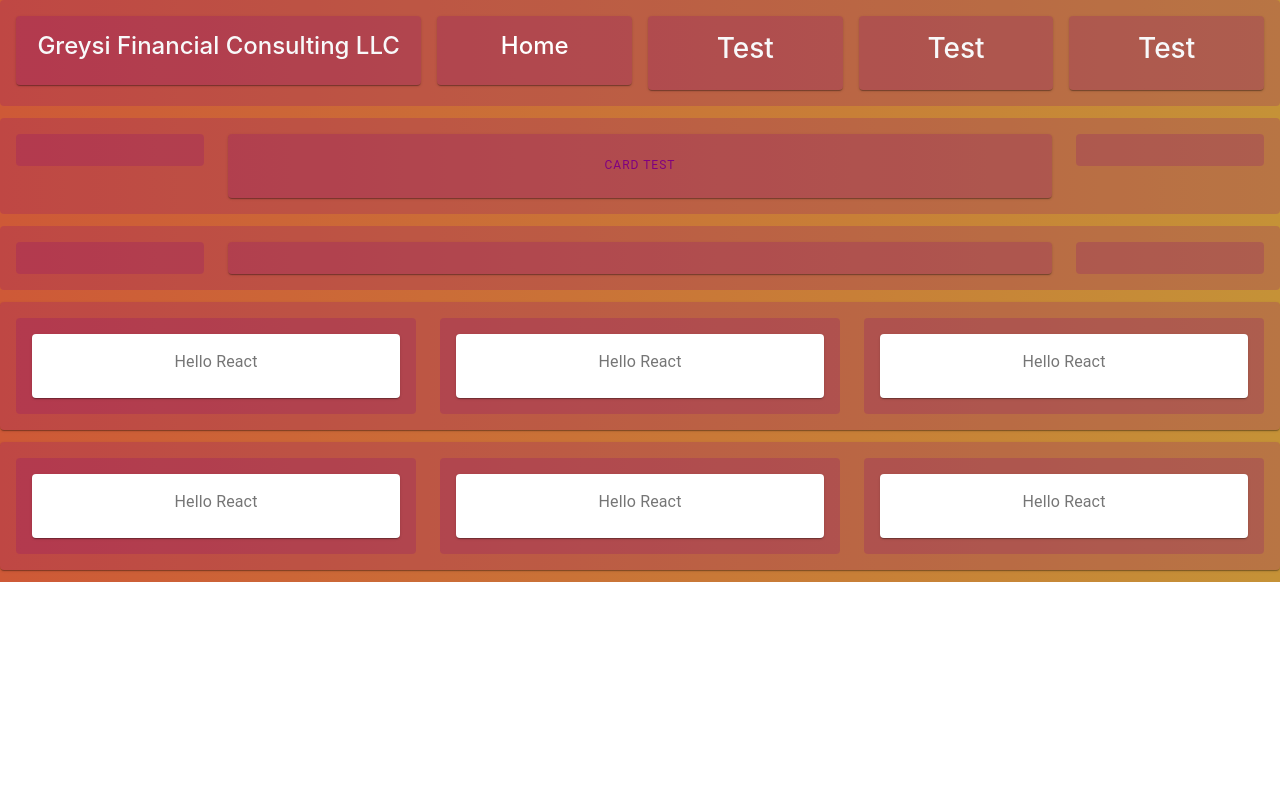
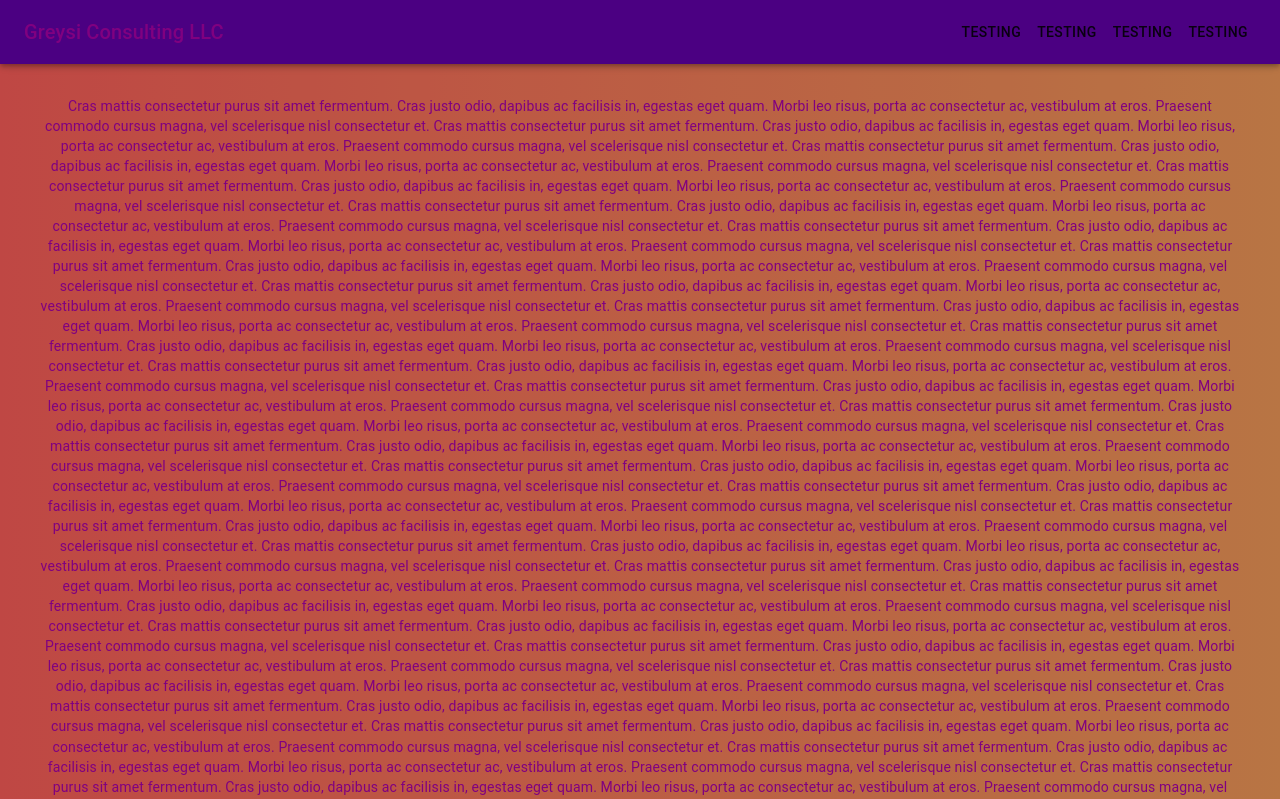
Before and after one commit to vonerikbarren/Material-UI-Sandbox, a React (Create React App) app in the folder client/: page /ConsultingHome in a window 1280 px wide. Shown: the top 799 px of the page. Built offline with nearby package versions, Linux system fonts and the light colour scheme.

Commit message:
4/9/20 - 2nd Commit - Learning about Container and completing a basic Navbar

```diff
--- a/client/src/View/ConsultingSite/ConsultingHome/ConsultingHome.js
+++ b/client/src/View/ConsultingSite/ConsultingHome/ConsultingHome.js
@@ -9,6 +9,8 @@ import Typography from '@material-ui/core/Typography';
 import Card from '@material-ui/core/Card';
 import CardActions from '@material-ui/core/CardActions';
 import CardContent from '@material-ui/core/CardContent';
+
+import ConsultingNavbar from '../ConsultingNavbar/ConsultingNavbar';
 
 
 
@@ -31,6 +33,20 @@ export default function Home() {
   const mui = useStyles();
   return (
     <div className="consulting" >
+      {/*Navigation Section of Page */}
+      <Grid container spacing={3}>
+        <Grid item xs={12}>
+          <Paper className={mui.paper}>
+            <ConsultingNavbar />
+
+          </Paper>
+        </Grid>
+      </Grid>
+
+
+
+
+
       <Grid container spacing={3}>
         <Grid item xs={12}>
           <Paper elevation={0} className={mui.paper}>
--- /dev/null
+++ b/client/src/View/ConsultingSite/ConsultingNavbar/ConsultingNavbar.js
@@ -0,0 +1,101 @@
+import React from 'react';
+import { makeStyles } from '@material-ui/core/styles';
+import PropTypes from 'prop-types';
+import AppBar from '@material-ui/core/AppBar';
+import Toolbar from '@material-ui/core/Toolbar';
+import Typography from '@material-ui/core/Typography';
+import CssBaseline from '@material-ui/core/CssBaseline';
+import useScrollTrigger from '@material-ui/core/useScrollTrigger';
+import Box from '@material-ui/core/Box';
+import Container from '@material-ui/core/Container';
+import Slide from '@material-ui/core/Slide';
+import Button from '@material-ui/core/Button';
+
+
+const useStyles = makeStyles((theme) => ({
+  root: {
+    flexGrow: 1,
+    backgroundColor: "black"
+  },
+  paper: {
+    padding: theme.spacing(2),
+    textAlign: 'center',
+    color: "purple",
+    backgroundColor: "rgba(130, 0, 120, 0.2)"
+  },
+  Appbar: {
+    backgroundColor: "indigo"
+  },
+  Typography: {
+    color: "purple"
+  },
+  menuButton: {
+    marginRight: theme.spacing(2),
+  },
+  title: {
+    flexGrow: 1,
+  },
+
+
+}))
+
+function HideOnScroll(props) {
+  const { children, window } = props;
+  // Note that you normally won't need to set the window ref as useScrollTrigger
+  // will default to window.
+  // This is only being set here because the demo is in an iframe.
+  const trigger = useScrollTrigger({ target: window ? window() : undefined });
+
+  return (
+    <Slide appear={false} direction="down" in={!trigger}>
+      {children}
+    </Slide>
+  );
+}
+
+HideOnScroll.propTypes = {
+  children: PropTypes.element.isRequired,
+  /**
+   * Injected by the documentation to work in an iframe.
+   * You won't need it on your project.
+   */
+  window: PropTypes.func,
+};
+
+export default function HideAppBar(props) {
+
+  const mui = useStyles();
+  return (
+    <React.Fragment>
+      <CssBaseline />
+      <HideOnScroll {...props}>
+
+        <AppBar className={mui.Appbar}>
+          <Toolbar>
+            <Typography className={mui.Typography} variant="h6">Greysi Consulting LLC</Typography>
+            <Container maxWidth="sm" />
+            <Button>Testing</Button>
+            <Button>Testing</Button>
+            <Button>Testing</Button>
+            <Button>Testing</Button>
+          </Toolbar>
+        </AppBar>
+
+      </HideOnScroll>
+      <Toolbar /
+      >
+      <Container>
+        <Box my={2}>
+          {[...new Array(120)]
+            .map(
+              () => `Cras mattis consectetur purus sit amet fermentum.
+Cras justo odio, dapibus ac facilisis in, egestas eget quam.
+Morbi leo risus, porta ac consectetur ac, vestibulum at eros.
+Praesent commodo cursus magna, vel scelerisque nisl consectetur et.`,
+            )
+            .join('\n')}
+        </Box>
+      </Container>
+    </React.Fragment>
+  );
+}
```
